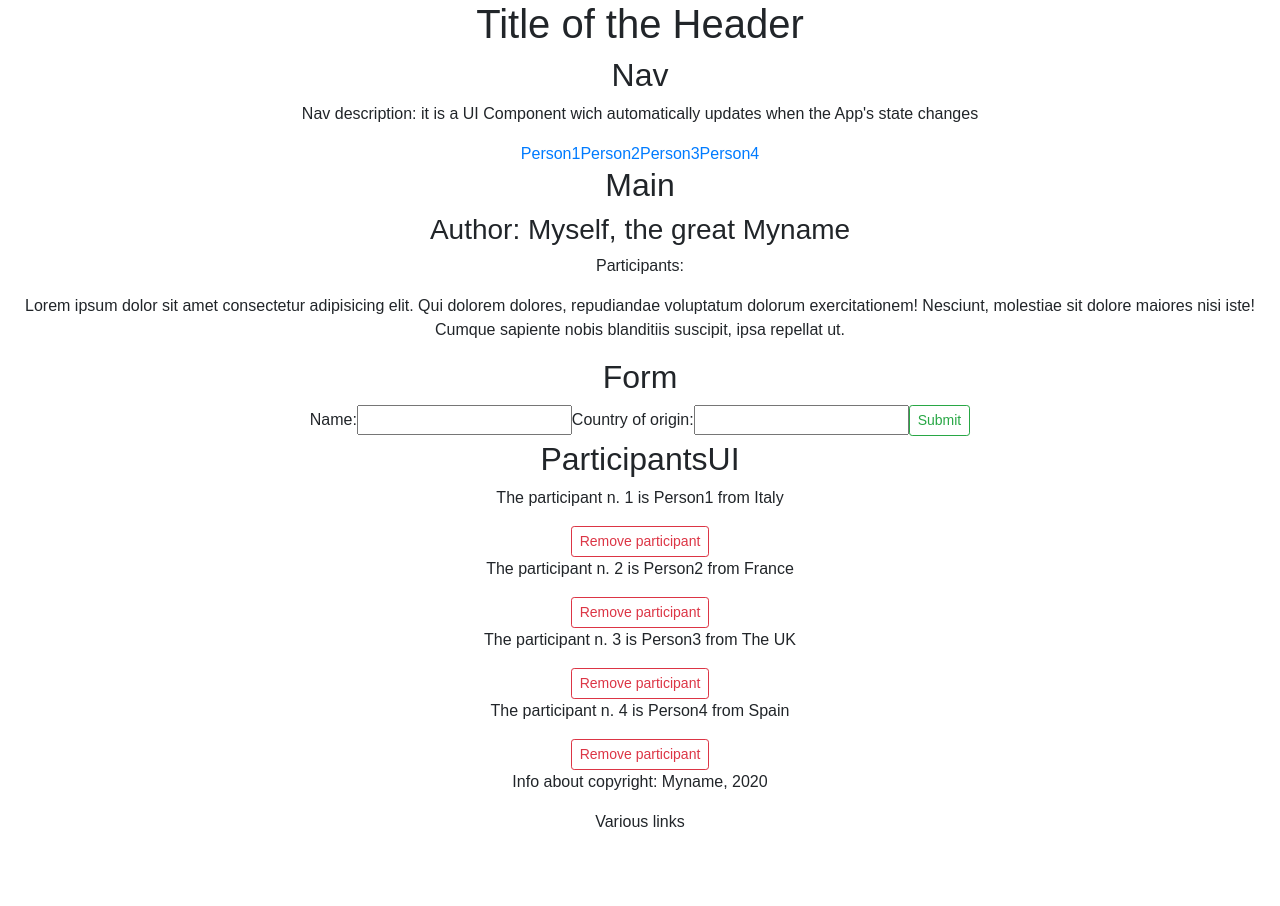
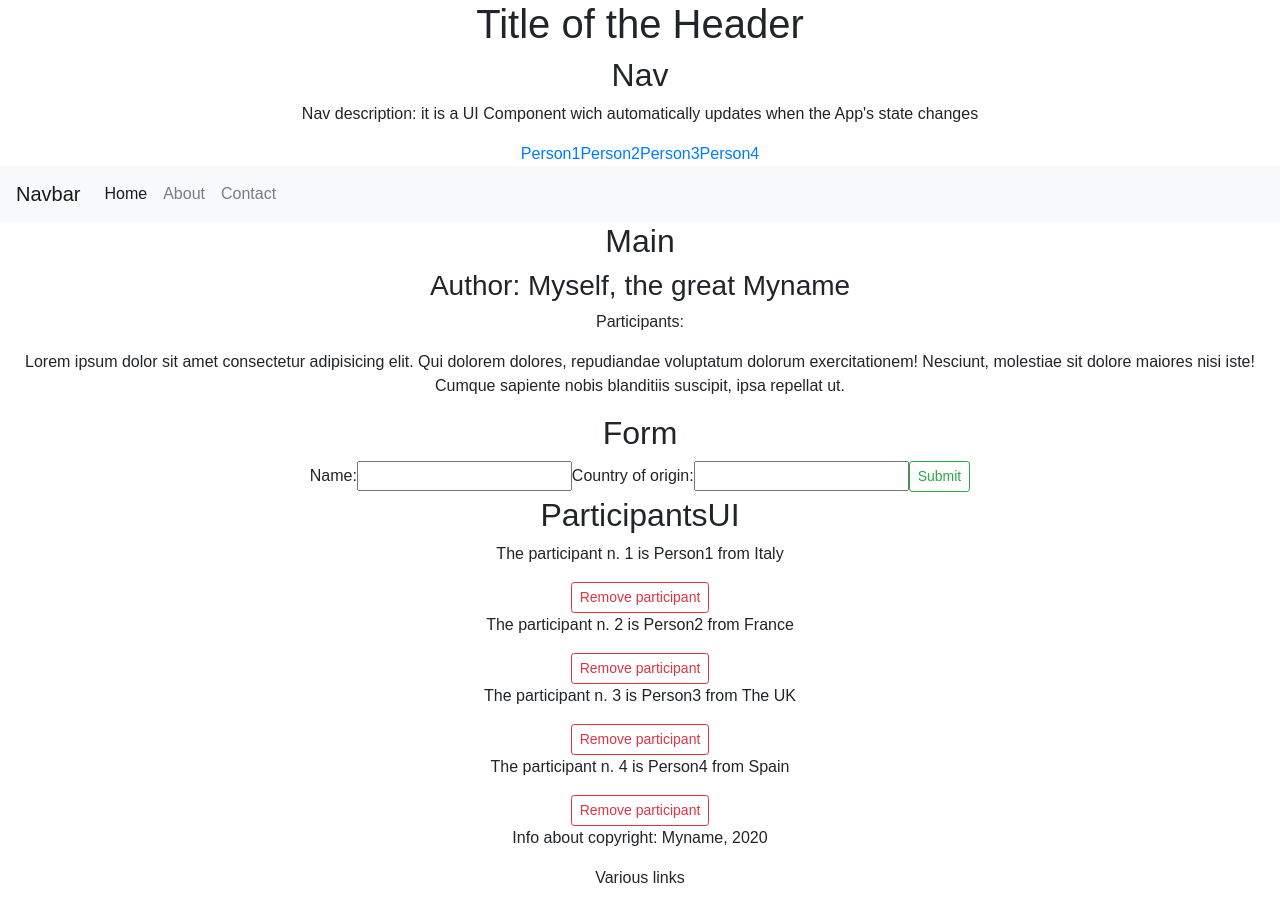
Before and after one commit to Giagar/React, a React (Create React App) app in the folder myapp/: page / in a window 1280 px wide. Before the commit the page ends 850 px from the top, so only its background shows below. Built offline with nearby package versions, Linux system fonts and the light colour scheme.

Commit message:
done navbar and links basic structure; installed react-router-dom

```diff
--- a/myapp/package.json
+++ b/myapp/package.json
@@ -5,6 +5,7 @@
   "dependencies": {
     "react": "^16.13.1",
     "react-dom": "^16.13.1",
+    "react-router-dom": "^5.2.0",
     "react-scripts": "0.9.5"
   },
   "devDependencies": {},
--- a/myapp/src/App.js
+++ b/myapp/src/App.js
@@ -3,11 +3,13 @@ import logo from "./logo.svg";
 import "./App.css";
 import Header from "./components/Header";
 import Footer from "./components/Footer";
-import Participants from "./components/Participants";
 import Nav from "./components/Nav";
+import Navbar from "./components/Navbar";
 import Main from "./components/Main";
 import Form from "./components/Form";
 import ParticipantsUI from './components/ParticipantsUI';
+import {BrowserRouter, Route} from "react-router-dom";
+
 
 class App extends Component {
   state = {
@@ -42,13 +44,10 @@ class App extends Component {
       <div className="App">
         <Header />
         <Nav participants={this.state.participants}/>
+        <Navbar />
         <Main name={this.state.copyright}/>
         <Form addParticipant={this.addParticipant} />
         <ParticipantsUI participants={this.state.participants} removeParticipant={this.removeParticipant}/>
-
-
-        {/* <Participants participants={this.state.participants} /> */}
-
         <Footer
           name={this.state.copyright.name}
           year={this.state.copyright.year}
--- a/myapp/src/components/Nav.js
+++ b/myapp/src/components/Nav.js
@@ -1,16 +1,22 @@
 import React from "react";
 
-const Nav = props => {
+const Nav = (props) => {
+  const participants = props.participants.map((participant) => (
+    <a href="#" key={participant.id}>
+      {participant.name}
+    </a>
+  ));
 
-    const participants = props.participants.map(participant => <a href="#" key={participant.id}>{participant.name}</a>)
-
-    return(
-        <div className="barnav">
-            <h2>Nav</h2>
-            <p>Nav description: it is a UI Component wich automatically updates when the App's state changes</p>
-            <nav>{participants}</nav>
-        </div>
-    )
-}
+  return (
+    <div className="barnav">
+      <h2>Nav</h2>
+      <p>
+        Nav description: it is a UI Component wich automatically updates when
+        the App's state changes
+      </p>
+      <nav>{participants}</nav>
+    </div>
+  );
+};
 
 export default Nav;
--- /dev/null
+++ b/myapp/src/components/Navbar.js
@@ -0,0 +1,45 @@
+import React from "react";
+
+const Navbar = () => {
+  return (
+    <div className="navbarComponent">
+      <nav className="navbar navbar-expand-lg navbar-light bg-light">
+        <a className="navbar-brand" href="#">
+          Navbar
+        </a>
+        <button
+          className="navbar-toggler"
+          type="button"
+          data-toggle="collapse"
+          data-target="#navbarNav"
+          aria-controls="navbarNav"
+          aria-expanded="false"
+          aria-label="Toggle navigation"
+        >
+          <span className="navbar-toggler-icon"></span>
+        </button>
+        <div className="collapse navbar-collapse" id="navbarNav">
+          <ul className="navbar-nav">
+            <li className="nav-item active">
+              <a className="nav-link" href="/">
+                Home <span className="sr-only">(current)</span>
+              </a>
+            </li>
+            <li className="nav-item">
+              <a className="nav-link" href="/about">
+                About
+              </a>
+            </li>
+            <li className="nav-item">
+              <a className="nav-link" href="/contact">
+                Contact
+              </a>
+            </li>
+          </ul>
+        </div>
+      </nav>
+    </div>
+  );
+};
+
+export default Navbar;
```
Also changed, not shown: myapp/src/components/About.js (added, +12 -0 lines), 1 other file (tests, documents, lock files or other folders).
